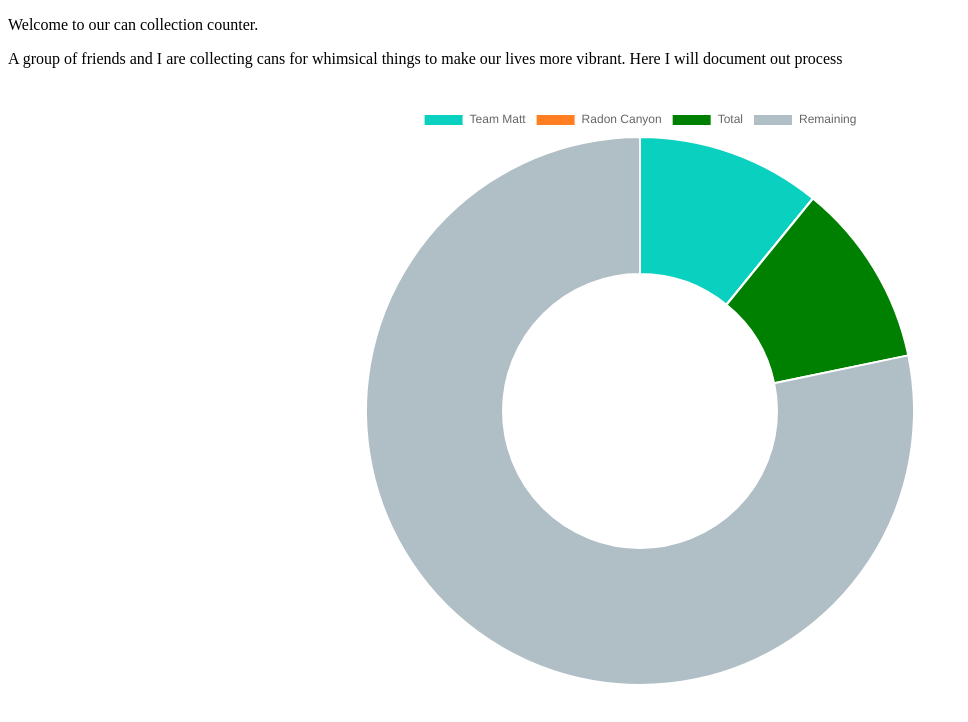
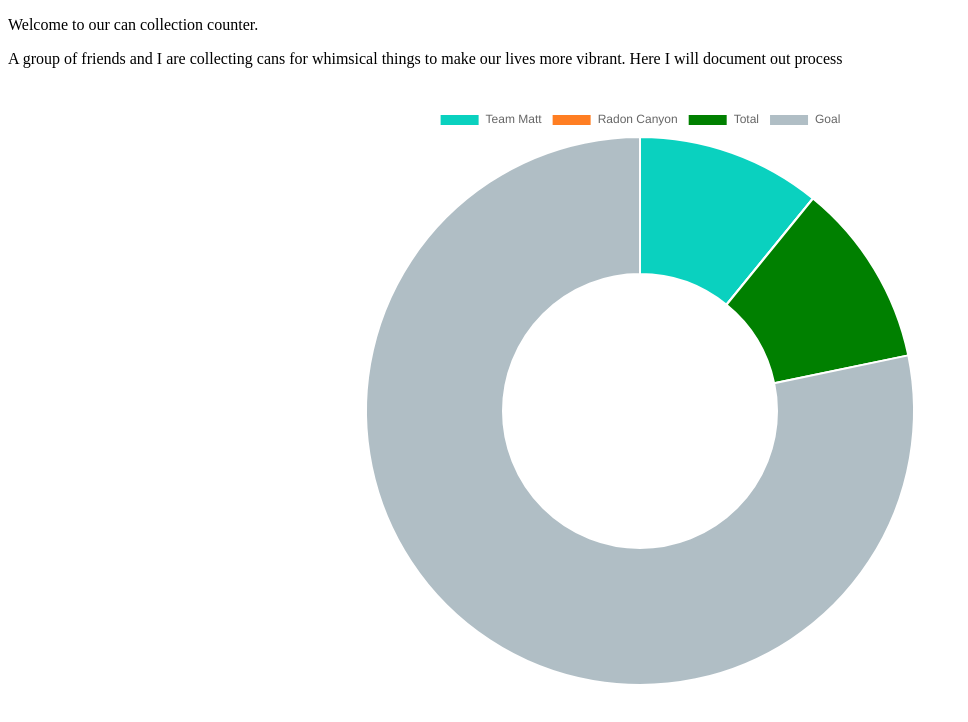
Before and after one commit to Dalepalmer/can_counter, a Gatsby site: page / in a window 1280 px wide. Shown: the whole page, without its empty margins (0-968 px from the left). Built offline with nearby package versions, Linux system fonts and the light colour scheme; Gatsby itself is replaced by a stand-in of ours.

Commit message:
updates to team member work

```diff
--- a/src/pages/index.js
+++ b/src/pages/index.js
@@ -49,7 +49,7 @@ const chartOptions = {
           },
       }
 const chartData = {
-    labels: ["Team Matt", "Radon Canyon", "Total", "Remaining"],
+    labels: ["Team Matt", "Radon Canyon", "Total", "Goal"],
     datasets: [
 
     {
```
